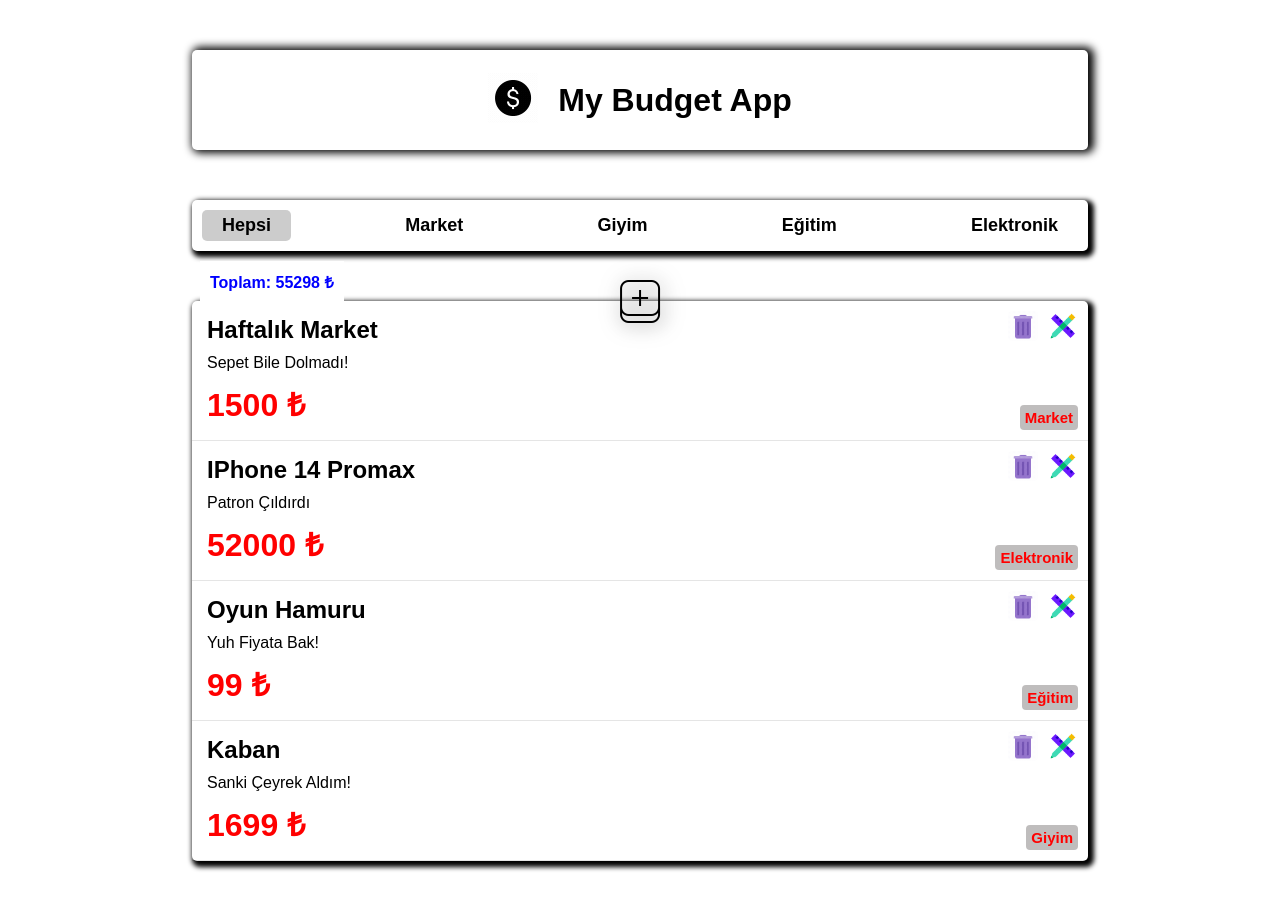
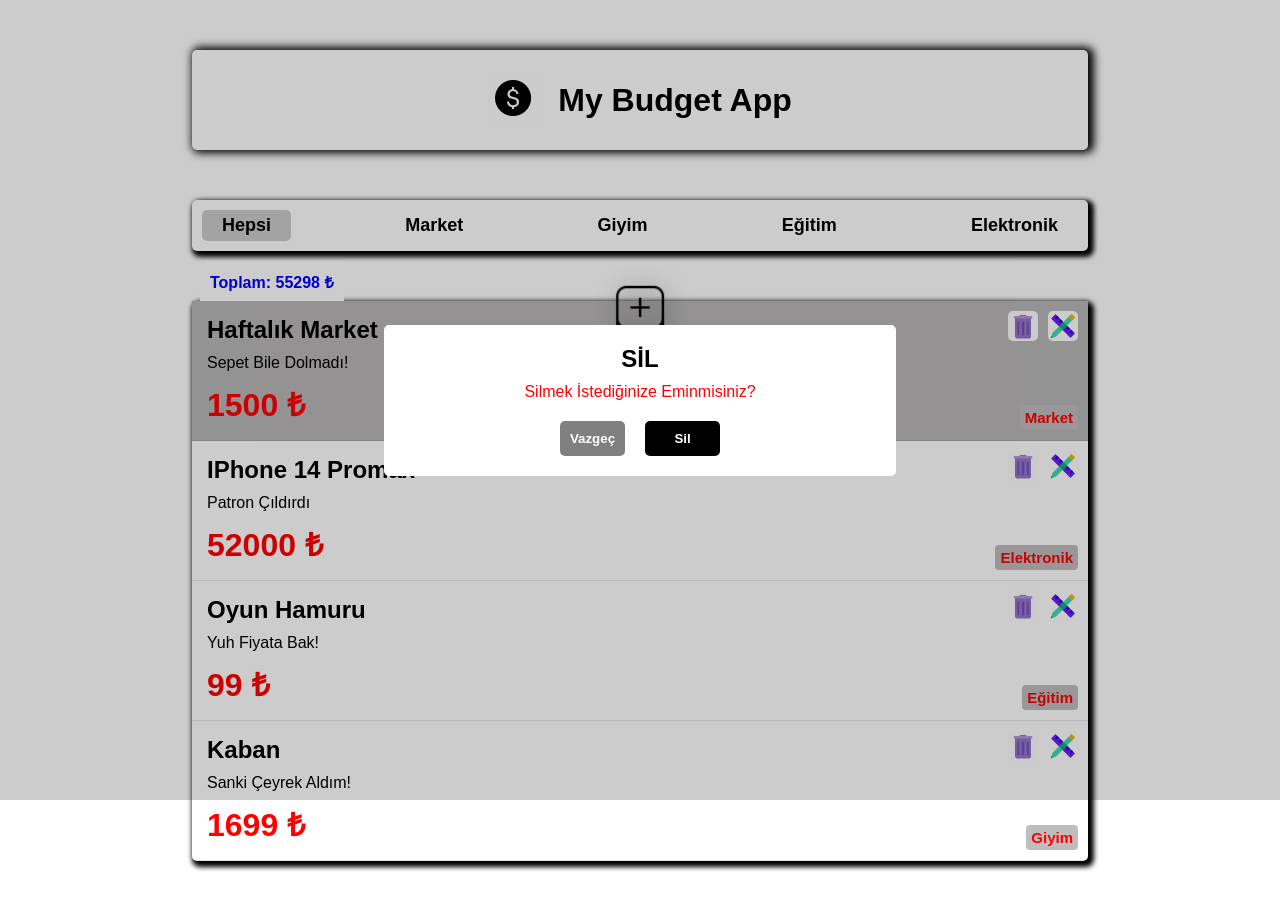
Before and after one commit to bhr-drtgz/BudgetApp, a React (Create React App) app: page / in a window 1280 px wide. Both pictures are taken after a click on the picture 1023 px from the left and 326 px from the top of the page. Built offline with nearby package versions, Linux system fonts and the light colour scheme; no server answers; data requests are answered from the project's data file.

Commit message:
Delete, costumModal, Edit

```diff
--- a/package.json
+++ b/package.json
@@ -6,6 +6,7 @@
     "@testing-library/jest-dom": "^5.16.5",
     "@testing-library/react": "^13.4.0",
     "@testing-library/user-event": "^13.5.0",
+    "antd": "^5.2.1",
     "axios": "^1.2.6",
     "react": "^18.2.0",
     "react-dom": "^18.2.0",
--- a/src/App.js
+++ b/src/App.js
@@ -4,6 +4,7 @@ import { BrowserRouter, Routes, Route } from "react-router-dom";
 
 import Home from "./pages/Home";
 import AddExpense from "./pages/AddExpense";
+import EditExpense from "./pages/EditExpense";
 
 function App() {
   return (
@@ -12,7 +13,8 @@ function App() {
         <Routes>
           <Route path="/" element={<Home />} />
           <Route path="/add-expense" element={<AddExpense />} />
-        </Routes>
+          <Route path="/edit-expense/:expenseId" element={<EditExpense />} />
+         </Routes>
       </BrowserRouter>
     </>
   );
--- /dev/null
+++ b/src/assets/styls/Modal.css
@@ -0,0 +1,62 @@
+.modalContainer {
+    position: fixed;
+    top: 0;
+    left: 0;
+    width: 100%;
+    height: 100vh;
+    background-color: rgba(0, 0, 0, 0.2);
+    z-index: 10;
+    display: flex;
+    align-items: center;
+    justify-content: center;
+}
+
+.modalContentContainer {
+    width: 40%;
+    background-color: white;
+    padding: 20px;
+    border-radius: 5px;
+    display: flex;
+    flex-direction: column;
+    align-items: center;
+    justify-content: center;
+  }
+  .modalContainer p{
+    color: red;
+    margin: 10px 0px;
+  }
+  .modalContentContainer h2{
+    color: black;
+    font-weight: 800;
+  }
+  .buttonContainer{
+    display: flex;
+    gap: 20px;
+  }
+  .buttonContainer .buttonCancel{
+    background-color:gray;
+    border: none;
+    font-weight: 800;
+    border-radius: 5px;
+    color: white;
+  }
+  .buttonContainer .buttonDelete{
+    background-color:black;
+    border: none;
+    font-weight: 800;
+    width: 75px;
+    border-radius: 5px;
+    color: white;
+  }
+  .buttonDelete:hover{
+    background-color: grey;
+    color: black;
+  }
+  button{
+    padding: 10px;
+    margin-top: 10px;
+    cursor: pointer;
+   }
+   button:hover{
+    box-shadow: 3px 3px 0px 0px rgb(87, 74, 74);
+   }
--- a/src/assets/styls/listExpenses.css
+++ b/src/assets/styls/listExpenses.css
@@ -39,9 +39,9 @@
 
 .addBtn {
     position: absolute;
-    width: 50px;
-    height: 50px;
-    top: 25px;
+    width: 80px;
+    height: 80px;
+    top: 10px;
     border: none;
     background-color: transparent;
     cursor: pointer;
--- /dev/null
+++ b/src/components/GeneralModal.js
@@ -0,0 +1,24 @@
+import React from 'react'
+import "../assets/styls/Modal.css"
+
+const GeneralModal = ({ title = "", content = "", closeButtonText = "", closeButtonClick = () => { }, confirmButtonText = "", confirmButtonClick = () => { }, hasConfirm = false }) => {
+   return (
+
+        <div className='modalContainer'>
+            <div className='modalContentContainer'>
+                <h2 className='modaltitle'>{title}</h2>
+                <p className='modalContent'>{content}</p>
+                <div className='buttonContainer'>
+                    <button className='buttonCancel' onClick={closeButtonClick}>{closeButtonText}</button>
+                    {
+                        hasConfirm === true && (
+                            <button className='buttonDelete' onClick={confirmButtonClick}>{confirmButtonText}</button>
+                        )
+                    }
+                </div>
+            </div>
+        </div>
+    )
+}
+
+export default GeneralModal
--- a/src/components/SingleExpense.js
+++ b/src/components/SingleExpense.js
@@ -1,11 +1,16 @@
-import React from "react";
+import React, { useState } from 'react'
 
 import "../assets/styls/singleExpense.css"
 import editIcon from "../assets/imgs/editIcon.gif"
 import deleteIcon from "../assets/imgs/deleteIcon.gif"
 import axios from "axios";
 
+import GeneralModal from "./GeneralModal";
+import { useNavigate } from 'react-router-dom';
+
 const SingleExpense = ({ expense, categories = [], didUpdate, setDidUpdate }) => {
+    const navigate = useNavigate()
+    const [showDeleteModal, setShowDeleteModal] = useState()
     const myCategory = categories.find(item => item.id === expense.categoryId)
 
     const HandleDelete = () => {
@@ -25,14 +30,27 @@ const SingleExpense = ({ expense, categories = [], didUpdate, setDidUpdate }) =>
             <p className="expenseDescription">{expense.description}</p>
             <h1 className="expensePrice">{expense.price} &#8378;</h1>
             <div className="btnsWrapper">
-                <div onClick={HandleDelete}>
+                <div onClick={() => setShowDeleteModal(true)}>
                     <img className="expenseIcon" src={deleteIcon} alt="" />
                 </div>
-                <div>
+                <div onClick={() => navigate(`/edit-expense/${expense.id}`)}>
                     <img className="expenseIcon" src={editIcon} alt="" />
                 </div>
             </div>
             <p className="expenseCategoryName">{myCategory.name}</p>
+            {
+                showDeleteModal === true && (
+                    <GeneralModal
+                        title="SİL"
+                        content="Silmek İstediğinize Eminmisiniz?"
+                        closeButtonText="Vazgeç"
+                        hasConfirm={true}
+                        confirmButtonText="Sil"
+                        closeButtonClick={() => setShowDeleteModal(false)}
+                        confirmButtonClick={HandleDelete}
+                    />
+                )
+            }
         </div>
     )
 }
--- a/src/pages/AddExpense.js
+++ b/src/pages/AddExpense.js
@@ -43,7 +43,8 @@ const AddExpense = () => {
       form.categoryId === "" ||
       form.place === "" ||
       form.description === "" ||
-      form.date === ""
+      form.date === "" ||
+      form.categoryId === "empty"
     ) {
       alert("Bütün alanlar zorunludur");
       return;
@@ -121,10 +122,10 @@ const AddExpense = () => {
           <div className="formElement">
             <label htmlFor="date">Kategori</label>
             <select
-              defaultValue={categories[0].id}
-              onChange={(event) =>
+               onChange={(event) =>
                 setForm({ ...form, categoryId: event.target.value })
               }>
+              <option value={"empty"}>Kategori Seçin</option>
               {categories.map((category) => (
                 <option key={category.id} value={category.id}>
                   {category.name}
--- /dev/null
+++ b/src/pages/EditExpense.js
@@ -0,0 +1,45 @@
+import React, { useEffect, useState } from 'react'
+import Header from '../components/Header'
+import { useParams, useNavigate } from 'react-router-dom'
+import axios from 'axios'
+import GeneralModal from '../components/GeneralModal'
+
+const EditExpense = () => {
+    const params = useParams()
+    const [expense, setExpense] = useState(null)
+    const [showErorModal, setShowErorModal] = useState(false)
+    const navigate = useNavigate()
+
+    useEffect(() => {
+        axios.get(`http://localhost:3004/expenses/${params.expenseId}`)
+            .then((res) => {
+                setExpense(res.data)
+            })
+            .catch((err) => {
+                setShowErorModal(true)
+            })
+
+    }, [])
+
+    if (expense === null && showErorModal === false)
+        return null
+    if (showErorModal === true){
+        return (
+
+            <GeneralModal
+                title='Hata'
+                content='Bir Hata Oluştu'
+                closeButtonText='Ana Sayfaya Dön'
+                closeButtonClick={() => navigate("/")}
+            />
+
+        )}
+    return (
+        <div>
+            <Header whichPage={"editExpense"} navigateTo="/" />
+            <h1>{params.expenseId}</h1>
+        </div>
+    )
+}
+
+export default EditExpense
--- a/src/pages/Home.js
+++ b/src/pages/Home.js
@@ -3,6 +3,7 @@ import React, { useEffect, useState } from "react";
 import Header from "../components/Header";
 import CategoriesList from "../components/CategoriesList";
 import ListExpenses from "../components/ListExpenses";
+
 
 
 import axios from "axios";
```
Also changed, not shown: 2 other files (tests, documents, lock files or other folders).
